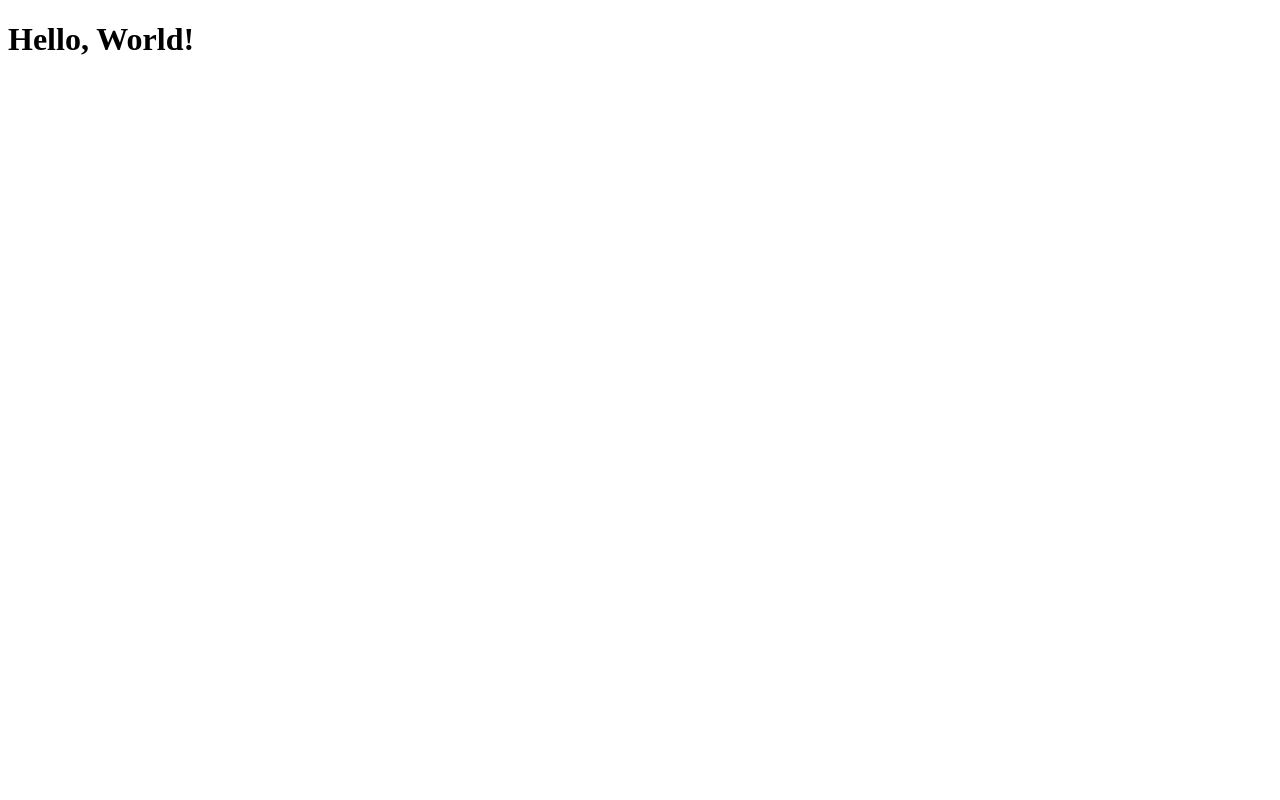
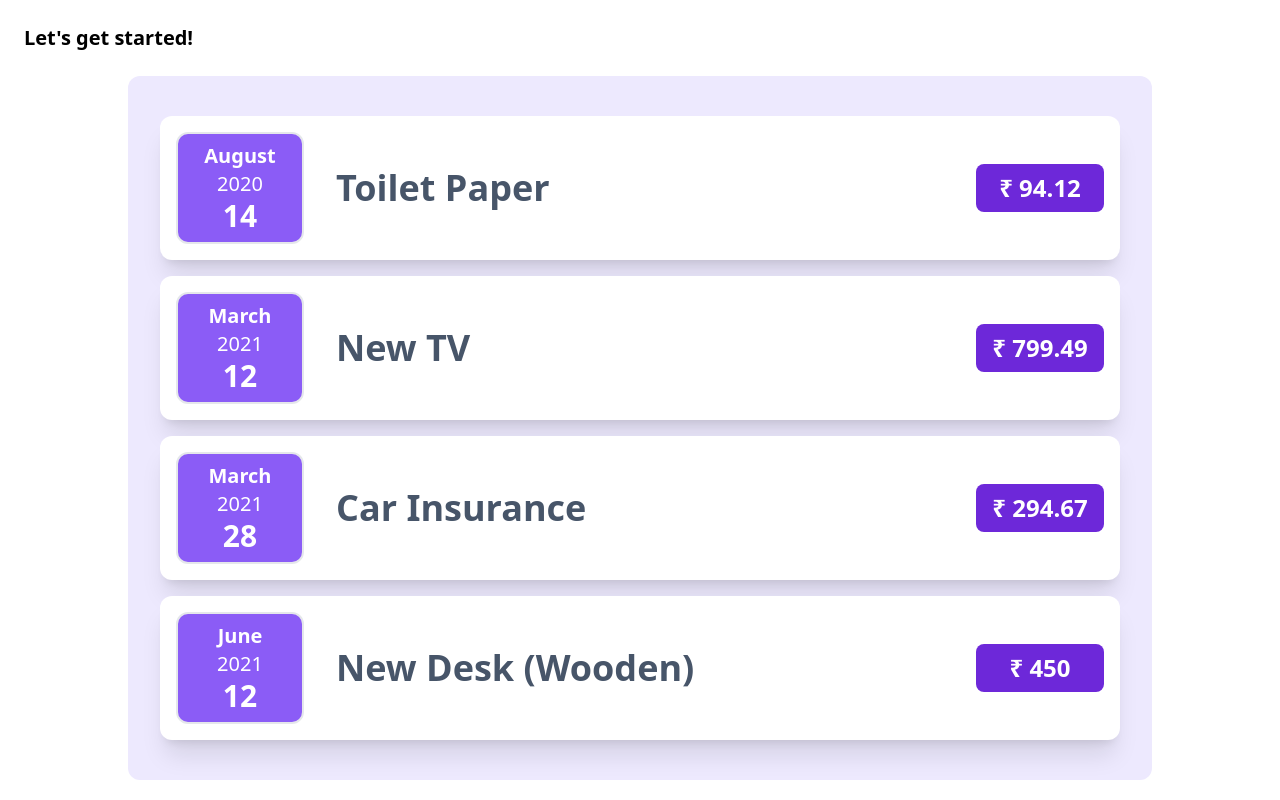
Before and after one commit to gurjarpravin4/expense_tracker_react, a React (Create React App) app: page / in a window 1280 px wide. Built offline with nearby package versions, Linux system fonts and the light colour scheme.

Commit message:
expenses card finished

```diff
--- a/package.json
+++ b/package.json
@@ -34,5 +34,8 @@
       "last 1 firefox version",
       "last 1 safari version"
     ]
+  },
+  "devDependencies": {
+    "tailwindcss": "^3.4.0"
   }
 }
--- a/src/App.js
+++ b/src/App.js
@@ -1,9 +1,17 @@
 import './App.css';
+import './index.css';
+import { expenseList } from './constants/constants';
+import Expenses from './components/expenses/Expenses';
+import Card from './components/UI/Card';
 
 function App() {
+
   return (
     <div>
-      <h1>Hello, World!</h1>
+      <h2 className='text-xl font-bold m-6'>Let's get started!</h2>
+      <Card className='bg-violet-100 max-w-5xl p-6 rounded-xl mx-auto'>
+        <Expenses items={expenseList} />
+      </Card>
     </div>
   );
 }
--- /dev/null
+++ b/src/components/UI/Card.jsx
@@ -0,0 +1,11 @@
+import React from 'react'
+
+const Card = (props) => {
+  return (
+    <div className={props.className}>
+      {props.children}
+    </div>
+  )
+}
+
+export default Card
--- /dev/null
+++ b/src/components/expenses/ExpenseDate.jsx
@@ -0,0 +1,16 @@
+import React from 'react'
+
+const ExpenseDate = (props) => {
+    const month = props.date.toLocaleString('en-US', { month: "long" })
+    const year = props.date.getFullYear()
+    const day = props.date.toLocaleString('en-US', { day: "2-digit" })
+    return (
+        <div className='text-center text-white w-32 rounded-xl border-2 p-2 bg-violet-500'>
+            <div className='text-xl font-bold'>{month}</div>
+            <div className='text-md'>{year}</div>
+            <div className='text-3xl font-bold'>{day}</div>
+        </div>
+    )
+}
+
+export default ExpenseDate
--- /dev/null
+++ b/src/components/expenses/ExpenseItem.jsx
@@ -0,0 +1,16 @@
+import React from 'react'
+import ExpenseDate from './ExpenseDate'
+
+const ExpenseItem = (props) => {
+    return (
+        <div className='flex flex-1 justify-between items-center gap-8 p-4 mx-2 my-4 rounded-xl shadow-xl text-xl bg-white'>
+            <ExpenseDate date={props.date} />
+            <div className="flex flex-1 justify-between items-center">
+                <h2 className='font-bold text-4xl text-slate-600'>{props.title}</h2>
+                <div className='text-2xl font-bold bg-violet-700 p-2 rounded-lg text-white w-32 text-center'>₹ {props.amount}</div>
+            </div>
+        </div>
+    )
+}
+
+export default ExpenseItem
--- /dev/null
+++ b/src/components/expenses/Expenses.jsx
@@ -0,0 +1,23 @@
+import React from 'react'
+import ExpenseItem from './ExpenseItem'
+
+const Expenses = (props) => {
+    return (
+        <div>
+            {
+                props.items.map((expense) => {
+                    return (
+                        <ExpenseItem
+                            key={expense.id}
+                            date={expense.date}
+                            title={expense.title}
+                            amount={expense.amount}
+                        />
+                    )
+                })
+            }
+        </div>
+    )
+}
+
+export default Expenses
--- /dev/null
+++ b/src/constants/constants.js
@@ -0,0 +1,26 @@
+export const expenseList = [
+    {
+        id: 'e1',
+        date: new Date(2020, 7, 14),
+        title: 'Toilet Paper',
+        amount: 94.12
+    },
+    {
+        id: 'e2',
+        date: new Date(2021, 2, 12),
+        title: 'New TV',
+        amount: 799.49
+    },
+    {
+        id: 'e3',
+        date: new Date(2021, 2, 28),
+        title: 'Car Insurance',
+        amount: 294.67
+    },
+    {
+        id: 'e4',
+        date: new Date(2021, 5, 12),
+        title: 'New Desk (Wooden)',
+        amount: 450
+    }
+]
--- /dev/null
+++ b/src/index.css
@@ -0,0 +1,3 @@
+@tailwind base;
+@tailwind components;
+@tailwind utilities;
--- /dev/null
+++ b/tailwind.config.js
@@ -0,0 +1,10 @@
+/** @type {import('tailwindcss').Config} */
+module.exports = {
+  content: [
+    "./src/**/*.{js,jsx,ts,tsx}",
+  ],
+  theme: {
+    extend: {},
+  },
+  plugins: [],
+}
```
Also changed, not shown: 1 other file (tests, documents, lock files or other folders).
